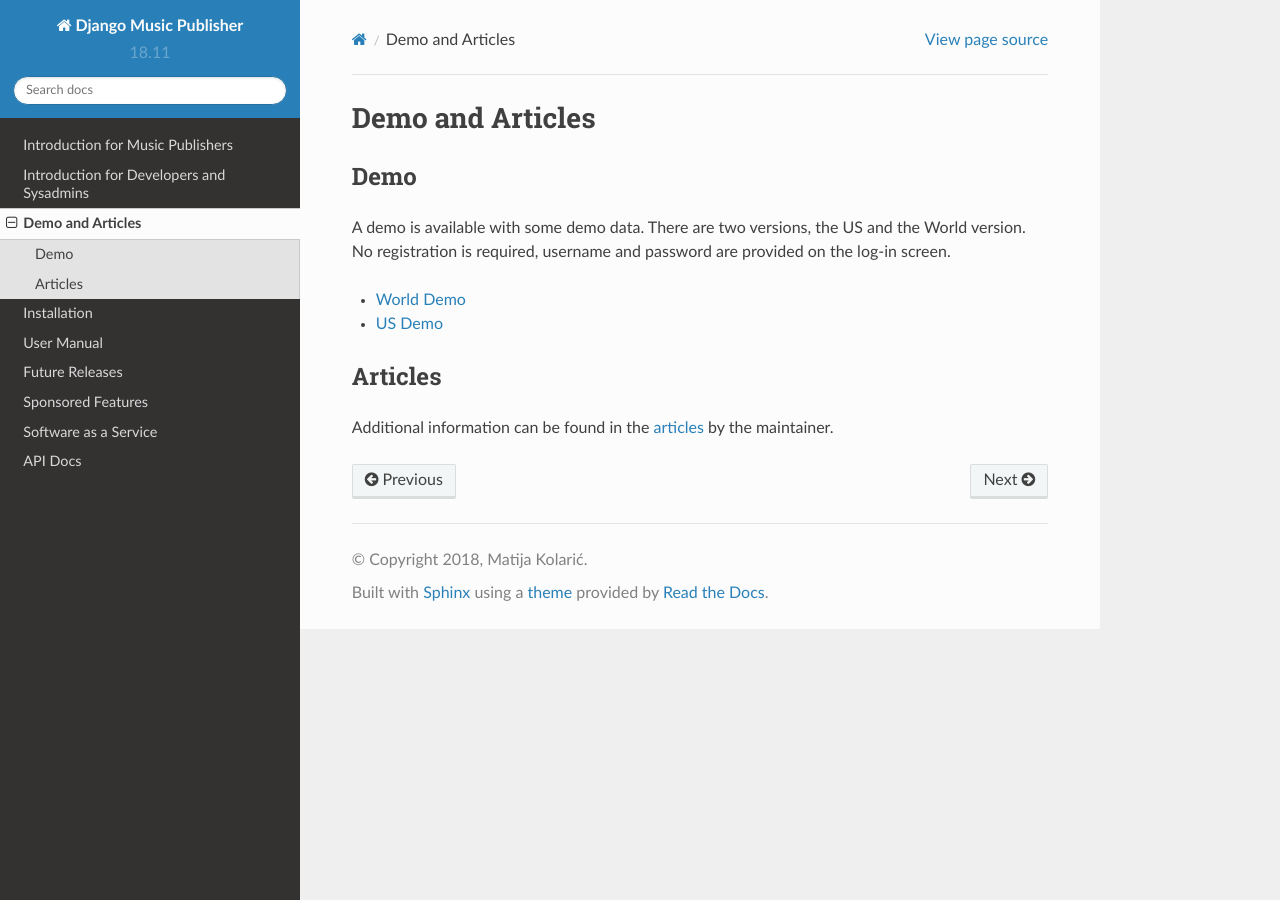
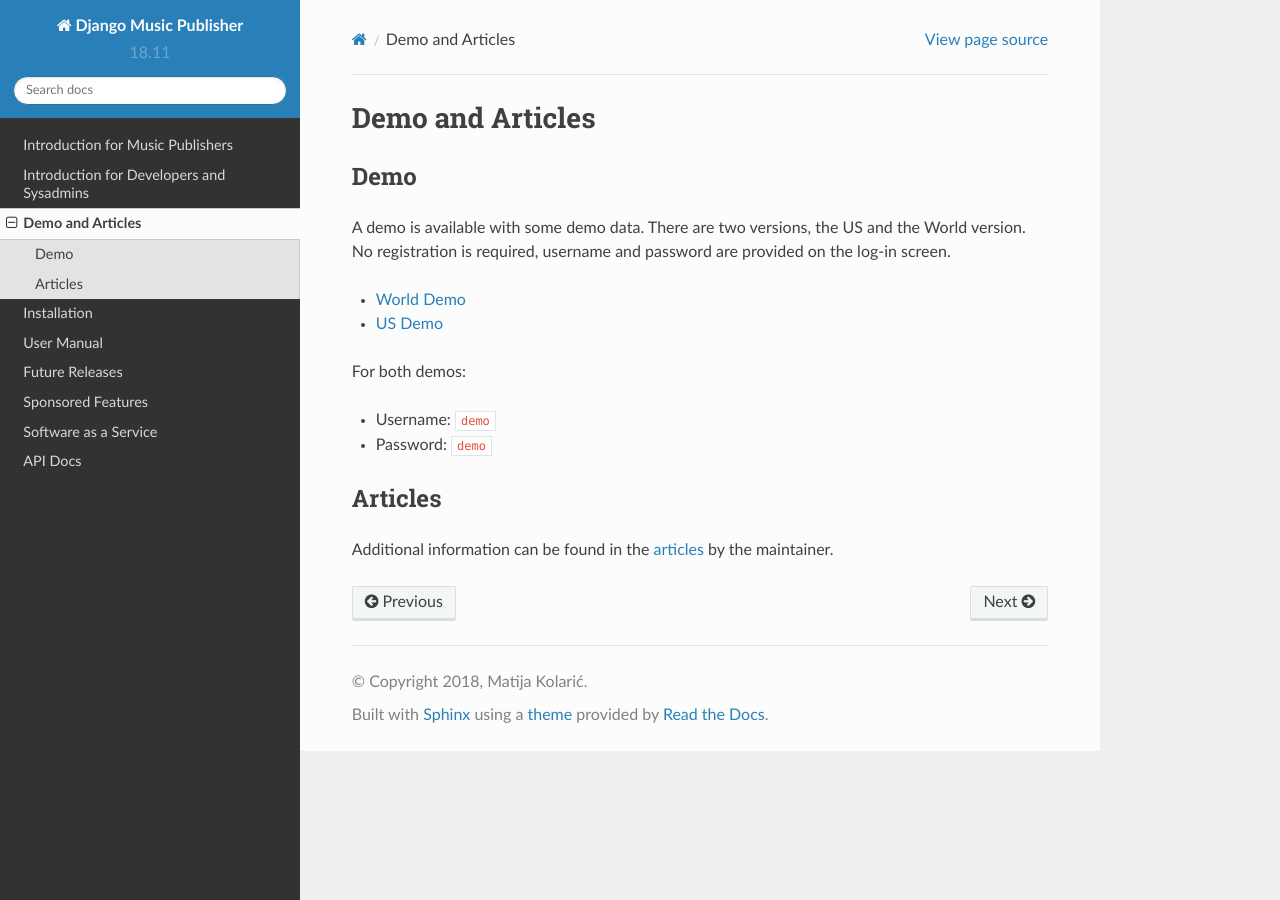
Before and after one commit to matijakolaric-com/django-music-publisher, a Sphinx documentation site: the page built from docs/demo.rst, in a window 1280 px wide. Built offline with Sphinx 7.4.7 and the Read the Docs theme 2.0.0, drawn with Linux system fonts in a browser that asks for light colours.

Commit message:
Demo links changed

```diff
--- a/README.rst
+++ b/README.rst
@@ -33,7 +33,7 @@
 * Code: https://github.com/matijakolaric-com/django-music-publisher/
 * PYPI: https://pypi.org/project/django-music-publisher/
 * Home: https://matijakolaric.com/articles/2/
-* Demo: Username: ``demo``, Password: ``demo``
+* Demo: (Username: ``demo``, Password: ``demo``)
 
   * World: https://dmp.matijakolaric.com/
   * US: https://dmp.matijakolaric.com/us/
--- a/docs/demo.rst
+++ b/docs/demo.rst
@@ -11,6 +11,12 @@
 * `World Demo <https://dmp.matijakolaric.com/>`_
 * `US Demo <https://dmp.matijakolaric.com/us/>`_
 
+For both demos:
+
+* Username: ``demo``
+* Password: ``demo``
+
+
 Articles
 ===============================================================================
 
--- a/docs/index.rst
+++ b/docs/index.rst
@@ -29,7 +29,7 @@
 * Code: https://github.com/matijakolaric-com/django-music-publisher/
 * PYPI: https://pypi.org/project/django-music-publisher/
 * Home: https://matijakolaric.com/articles/2/
-* Demo: Username: ``demo``, Password: ``demo``
+* Demo: (Username: ``demo``, Password: ``demo``)
 
   * World: https://dmp.matijakolaric.com/
   * US: https://dmp.matijakolaric.com/us/
```
